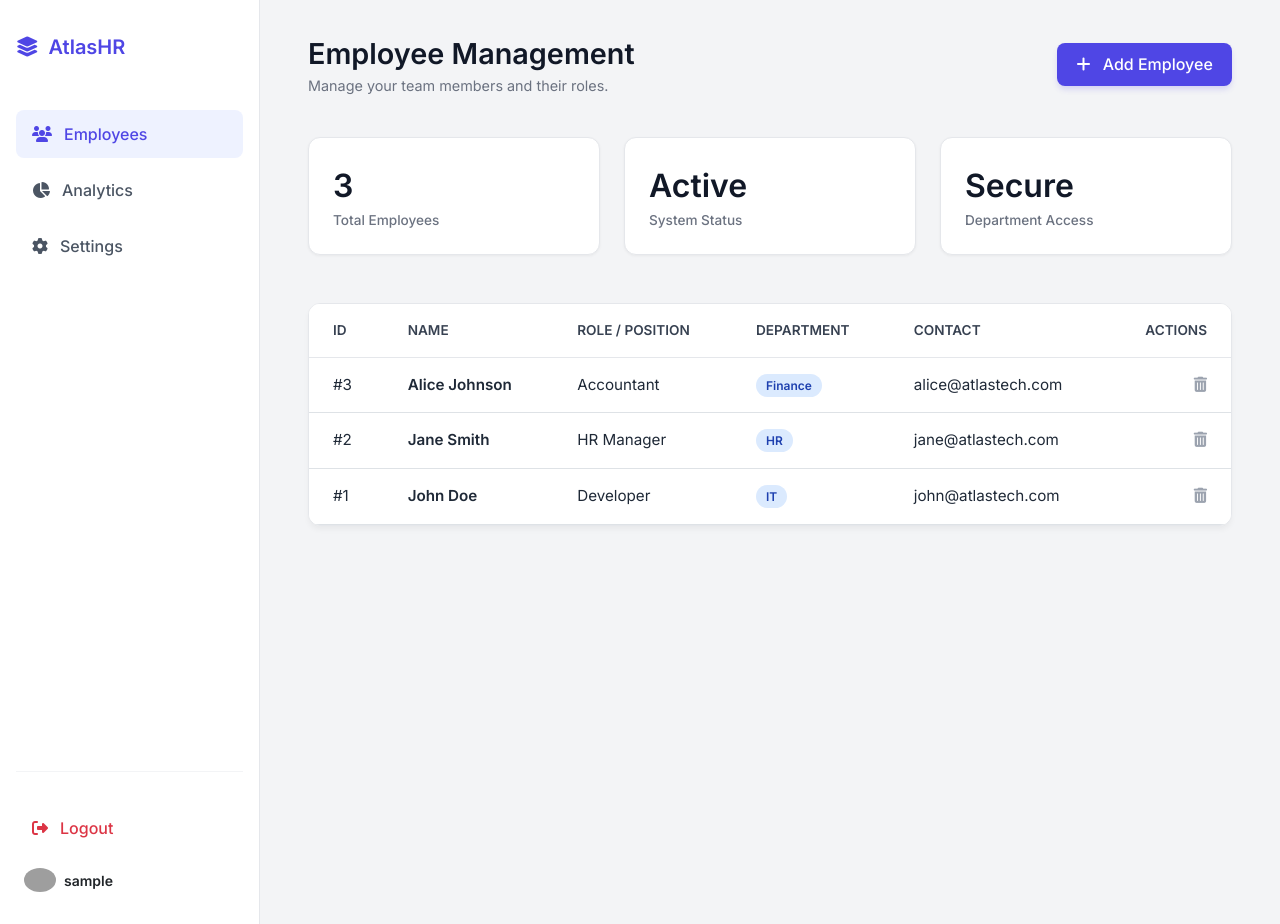
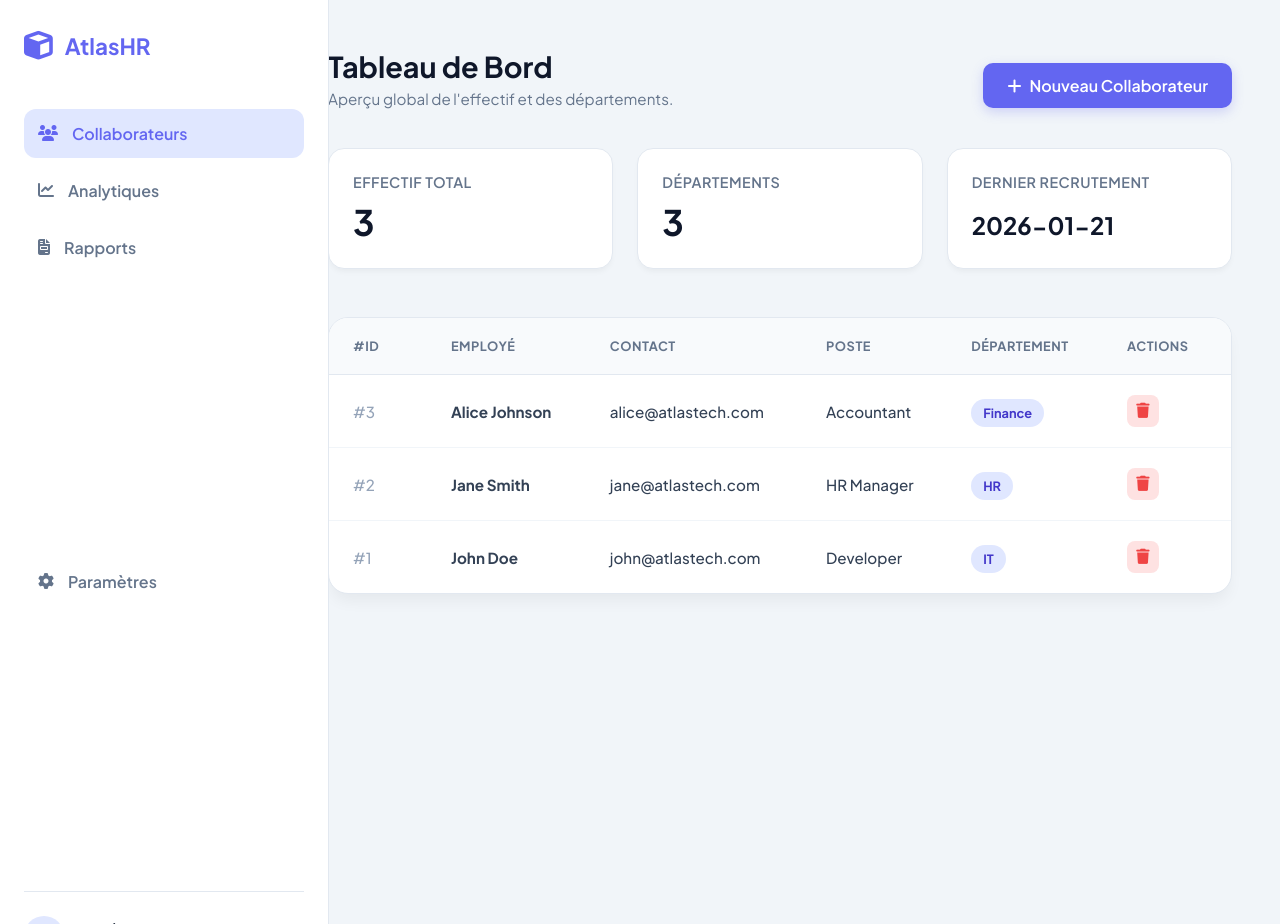
Before and after one commit to Marcelass1/AtlasTech, a PHP site: page / in a window 1280 px wide. Run offline with PHP 8.4, Linux system fonts and the light colour scheme; the visitor is signed in with stand-in values (Sample User, id 1); data comes from the database, SQL or seed files in the repository; grey boxes are pictures that could not be loaded.

Commit message:
Upgrade RH Portal UI to Premium Design

```diff
--- a/src/rh/index.php
+++ b/src/rh/index.php
@@ -10,233 +10,291 @@ include 'db.php';
 <html lang="fr">
 <head>
     <meta charset="UTF-8">
-    <title>AtlasTech RH | Admin Console</title>
-    <!-- Fonts & Icons -->
-    <link href="https://fonts.googleapis.com/css2?family=Inter:wght@300;400;500;600&display=swap" rel="stylesheet">
+    <title>AtlasHR | Tableau de Bord</title>
+    <link href="https://fonts.googleapis.com/css2?family=Plus+Jakarta+Sans:wght@400;500;600;700&display=swap" rel="stylesheet">
     <link href="https://cdnjs.cloudflare.com/ajax/libs/font-awesome/6.4.0/css/all.min.css" rel="stylesheet">
-    <!-- Bootstrap 5 -->
-    <link href="https://cdn.jsdelivr.net/npm/bootstrap@5.3.0/dist/css/bootstrap.min.css" rel="stylesheet">
-
     <style>
         :root {
-            --sidebar-width: 260px;
-            --primary-color: #4F46E5;
-            --bg-body: #F3F4F6;
-            --text-dark: #111827;
+            --primary: #6366f1;
+            --primary-light: #e0e7ff;
+            --secondary: #64748b;
+            --bg-body: #f1f5f9;
+            --bg-card: #ffffff;
+            --text-dark: #1e293b;
+            --text-light: #64748b;
+            --sidebar-width: 280px;
         }
 
         body {
-            font-family: 'Inter', sans-serif;
+            font-family: 'Plus Jakarta Sans', sans-serif;
             background-color: var(--bg-body);
-            overflow-x: hidden;
+            margin: 0;
+            display: flex;
+            min-height: 100vh;
+            color: var(--text-dark);
         }
 
         /* Sidebar */
         .sidebar {
             width: var(--sidebar-width);
-            height: 100vh;
-            position: fixed;
-            top: 0;
-            left: 0;
-            background: #FFFFFF;
-            border-right: 1px solid #E5E7EB;
-            padding: 2rem 1rem;
+            background: #ffffff;
+            border-right: 1px solid #e2e8f0;
             display: flex;
             flex-direction: column;
+            position: fixed;
+            height: 100vh;
+            padding: 2rem 1.5rem;
+            z-index: 100;
         }
 
         .brand {
-            font-size: 1.25rem;
-            font-weight: 700;
-            color: var(--primary-color);
+            display: flex;
+            align-items: center;
+            gap: 12px;
+            font-size: 1.4rem;
+            font-weight: 800;
+            color: var(--primary);
             margin-bottom: 3rem;
+        }
+
+        .brand i { font-size: 1.8rem; }
+
+        .nav-link {
+            display: flex;
+            align-items: center;
+            gap: 14px;
+            padding: 14px;
+            color: var(--secondary);
+            text-decoration: none;
+            border-radius: 12px;
+            font-weight: 600;
+            margin-bottom: 0.5rem;
+            transition: all 0.2s;
+        }
+
+        .nav-link:hover, .nav-link.active {
+            background-color: var(--primary-light);
+            color: var(--primary);
+        }
+
+        .user-block {
+            margin-top: auto;
+            border-top: 1px solid #e2e8f0;
+            padding-top: 1.5rem;
+            display: flex;
+            align-items: center;
+            justify-content: space-between;
+        }
+
+        .user-info {
             display: flex;
             align-items: center;
             gap: 10px;
         }
 
-        .nav-item {
+        .user-avatar {
+            width: 40px;
+            height: 40px;
+            border-radius: 50%;
+            background: var(--primary-light);
+            color: var(--primary);
             display: flex;
             align-items: center;
-            gap: 12px;
-            padding: 12px 16px;
-            color: #4B5563;
-            text-decoration: none;
-            border-radius: 8px;
-            margin-bottom: 0.5rem;
-            font-weight: 500;
-            transition: all 0.2s;
-        }
-
-        .nav-item:hover, .nav-item.active {
-            background-color: #EEF2FF;
-            color: var(--primary-color);
+            justify-content: center;
+            font-weight: 700;
         }
 
         /* Main Content */
         .main-content {
             margin-left: var(--sidebar-width);
-            padding: 2rem 3rem;
+            flex: 1;
+            padding: 3rem;
         }
 
-        /* Header */
         .header {
             display: flex;
             justify-content: space-between;
-            align-items: center;
+            align-items: flex-end;
             margin-bottom: 2.5rem;
         }
 
-        .t-title { font-size: 1.8rem; font-weight: 700; color: var(--text-dark); }
-        .t-subtitle { color: #6B7280; font-size: 0.9rem; }
+        h1 { margin: 0; font-size: 1.8rem; font-weight: 700; color: #0f172a; }
+        p.subtitle { margin: 5px 0 0; color: var(--text-light); font-size: 0.95rem; }
 
-        /* Stats Cards */
+        .btn-add {
+            background: var(--primary);
+            color: white;
+            padding: 12px 24px;
+            border-radius: 10px;
+            text-decoration: none;
+            font-weight: 600;
+            display: inline-flex;
+            align-items: center;
+            gap: 8px;
+            box-shadow: 0 4px 12px rgba(99, 102, 241, 0.25);
+            transition: transform 0.2s;
+        }
+        .btn-add:hover { transform: translateY(-2px); }
+
+        /* Stats Grid */
+        .stats-grid {
+            display: grid;
+            grid-template-columns: repeat(3, 1fr);
+            gap: 1.5rem;
+            margin-bottom: 3rem;
+        }
+
         .stat-card {
             background: white;
             padding: 1.5rem;
-            border-radius: 12px;
-            border: 1px solid #E5E7EB;
-            box-shadow: 0 1px 3px rgba(0,0,0,0.05);
+            border-radius: 16px;
+            border: 1px solid #e2e8f0;
+            box-shadow: 0 4px 6px -2px rgba(0, 0, 0, 0.05);
         }
-        .stat-val { font-size: 2rem; font-weight: 700; color: var(--text-dark); }
-        .stat-label { color: #6B7280; font-size: 0.85rem; font-weight: 500; }
+
+        .stat-meta { color: var(--text-light); font-size: 0.9rem; font-weight: 600; text-transform: uppercase; letter-spacing: 0.5px; }
+        .stat-value { font-size: 2.2rem; font-weight: 700; color: #0f172a; margin: 0.5rem 0 0; }
 
         /* Table */
-        .table-container {
+        .table-wrapper {
             background: white;
-            border-radius: 12px;
-            border: 1px solid #E5E7EB;
+            border-radius: 20px;
+            box-shadow: 0 10px 15px -3px rgba(0, 0, 0, 0.05);
             overflow: hidden;
-            box-shadow: 0 4px 6px -1px rgba(0, 0, 0, 0.05);
+            border: 1px solid #e2e8f0;
         }
 
-        .table thead {
-            background-color: #F9FAFB;
+        table { width: 100%; border-collapse: collapse; }
+
+        th {
+            background: #f8fafc;
+            text-align: left;
+            padding: 1.25rem 1.5rem;
+            font-size: 0.8rem;
+            font-weight: 700;
+            text-transform: uppercase;
+            color: #64748b;
+            letter-spacing: 0.5px;
+            border-bottom: 1px solid #e2e8f0;
         }
 
-        .table th {
-            font-weight: 600;
-            color: #374151;
-            padding: 1rem 1.5rem;
-            border-bottom: 1px solid #E5E7EB;
-            font-size: 0.85rem;
-            text-transform: uppercase;
+        td {
+            padding: 1.25rem 1.5rem;
+            border-bottom: 1px solid #f1f5f9;
+            color: #334155;
+            font-size: 0.95rem;
+            font-weight: 500;
         }
 
-        .table td {
-            padding: 1rem 1.5rem;
-            vertical-align: middle;
-            color: #1F2937;
-            font-size: 0.95rem;
+        tr:last-child td { border-bottom: none; }
+        tr:hover td { background: #f8fafc; }
+
+        .badge {
+            background: #e0e7ff;
+            color: #4338ca;
+            padding: 6px 12px;
+            border-radius: 20px;
+            font-size: 0.8rem;
+            font-weight: 700;
         }
 
-        .badge-dept {
-            background: #DBEAFE;
-            color: #1E40AF;
-            padding: 4px 10px;
-            border-radius: 20px;
-            font-size: 0.75rem;
-            font-weight: 600;
+        .action-btn {
+            width: 32px;
+            height: 32px;
+            border-radius: 8px;
+            display: flex;
+            align-items: center;
+            justify-content: center;
+            background: #fee2e2;
+            color: #ef4444;
+            text-decoration: none;
+            transition: all 0.2s;
         }
-
-        .btn-add {
-            background-color: var(--primary-color);
-            color: white;
-            padding: 0.6rem 1.2rem;
-            border-radius: 8px;
-            font-weight: 500;
-            border: none;
-            box-shadow: 0 4px 6px -1px rgba(79, 70, 229, 0.2);
-        }
-        .btn-add:hover { background-color: #4338CA; color: white; }
-
-        .btn-icon {
-            color: #9CA3AF;
-            transition: 0.2s;
-        }
-        .btn-icon:hover { color: #EF4444; }
+        .action-btn:hover { background: #ef4444; color: white; }
 
     </style>
 </head>
 <body>
 
-    <!-- Sidebar -->
-    <div class="sidebar">
+    <nav class="sidebar">
         <div class="brand">
-            <i class="fas fa-layer-group"></i> AtlasHR
+            <i class="fas fa-cube"></i> AtlasHR
         </div>
-        <a href="#" class="nav-item active">
-            <i class="fas fa-users"></i> Employees
+
+        <a href="#" class="nav-link active">
+            <i class="fas fa-users"></i>
+            Collaborateurs
         </a>
-        <a href="#" class="nav-item">
-            <i class="fas fa-chart-pie"></i> Analytics
+        <a href="#" class="nav-link">
+            <i class="fas fa-chart-line"></i>
+            Analytiques
         </a>
-        <a href="#" class="nav-item">
-            <i class="fas fa-cog"></i> Settings
+        <a href="#" class="nav-link">
+            <i class="fas fa-file-invoice"></i>
+            Rapports
         </a>
-        <div style="margin-top: auto; padding-top: 2rem; border-top: 1px solid #F3F4F6;">
-            <a href="logout.php" class="nav-item text-danger">
-                <i class="fas fa-sign-out-alt"></i> Logout
-            </a>
-            <div class="d-flex align-items-center gap-2 mt-3 ps-2">
-                <img src="https://ui-avatars.com/api/?name=<?php echo $_SESSION['username']; ?>&background=random" style="width: 32px; border-radius: 50%;">
-                <small style="font-weight: 600;"><?php echo htmlspecialchars($_SESSION['username']); ?></small>
+        <a href="#" class="nav-link" style="margin-top:auto;">
+            <i class="fas fa-cog"></i>
+            Paramètres
+        </a>
+
+        <div class="user-block">
+            <div class="user-info">
+                <div class="user-avatar">
+                   <?php echo strtoupper(substr($_SESSION['username'], 0, 1)); ?>
+                </div>
+                <div style="font-size: 0.9rem; font-weight: 600;">
+                    <?php echo htmlspecialchars($_SESSION['username']); ?>
+                    <div style="font-size: 0.75rem; color: #94a3b8; font-weight:400;">Administrateur</div>
+                </div>
             </div>
+            <a href="logout.php" style="color: #ef4444; font-size:1.1rem;"><i class="fas fa-sign-out-alt"></i></a>
         </div>
-    </div>
+    </nav>
 
-    <!-- Main Content -->
-    <div class="main-content">
-
+    <main class="main-content">
         <div class="header">
             <div>
-                <div class="t-title">Employee Management</div>
-                <div class="t-subtitle">Manage your team members and their roles.</div>
+                <h1>Tableau de Bord</h1>
+                <p class="subtitle">Aperçu global de l'effectif et des départements.</p>
             </div>
-            <a href="create.php" class="btn btn-add">
-                <i class="fas fa-plus me-2"></i> Add Employee
+            <a href="create.php" class="btn-add">
+                <i class="fas fa-plus"></i> Nouveau Collaborateur
             </a>
         </div>
 
-        <!-- Dashboard Stats Row -->
-        <div class="row mb-5">
-            <?php
-            // Simple logic to count employees
-            $total_sql = "SELECT count(*) as total FROM employees";
-            $total_res = $conn->query($total_sql);
-            $total_emp = ($total_res->num_rows > 0) ? $total_res->fetch_assoc()['total'] : 0;
-            ?>
-            <div class="col-md-4">
-                <div class="stat-card">
-                    <div class="stat-val"><?php echo $total_emp; ?></div>
-                    <div class="stat-label">Total Employees</div>
-                </div>
+        <?php
+            // Calculate Stats
+            $total_emp = $conn->query("SELECT count(*) as c FROM employees")->fetch_assoc()['c'];
+            $total_depts = $conn->query("SELECT count(distinct department) as c FROM employees")->fetch_assoc()['c'];
+            $latest_hire = $conn->query("SELECT hired_date FROM employees ORDER BY hired_date DESC LIMIT 1")->fetch_assoc()['hired_date'] ?? 'N/A';
+        ?>
+
+        <div class="stats-grid">
+            <div class="stat-card">
+                <div class="stat-meta">Effectif Total</div>
+                <div class="stat-value"><?php echo $total_emp; ?></div>
             </div>
-            <div class="col-md-4">
-                <div class="stat-card">
-                    <div class="stat-val">Active</div>
-                    <div class="stat-label">System Status</div>
-                </div>
+            <div class="stat-card">
+                <div class="stat-meta">Départements</div>
+                <div class="stat-value"><?php echo $total_depts; ?></div>
             </div>
-            <div class="col-md-4">
-                <div class="stat-card">
-                    <div class="stat-val">Secure</div>
-                    <div class="stat-label">Department Access</div>
-                </div>
+            <div class="stat-card">
+                <div class="stat-meta">Dernier Recrutement</div>
+                <div class="stat-value" style="font-size:1.5rem; margin-top:1.2rem;"><?php echo $latest_hire; ?></div>
             </div>
         </div>
 
-        <!-- Employee Table -->
-        <div class="table-container">
-            <table class="table mb-0">
+        <div class="table-wrapper">
+            <table>
                 <thead>
                     <tr>
-                        <th>ID</th>
-                        <th>Name</th>
-                        <th>Role / Position</th>
-                        <th>Department</th>
+                        <th width="50">#ID</th>
+                        <th>Employé</th>
                         <th>Contact</th>
-                        <th class="text-end">Actions</th>
+                        <th>Poste</th>
+                        <th>Département</th>
+                        <th width="80" class="text-end">Actions</th>
                     </tr>
                 </thead>
                 <tbody>
@@ -247,32 +305,29 @@ include 'db.php';
                     if ($result->num_rows > 0) {
                         while($row = $result->fetch_assoc()) {
                             echo "<tr>
-                                <td>#" . $row["id"] . "</td>
+                                <td style='color:#94a3b8;'>#" . $row["id"] . "</td>
                                 <td>
-                                    <div class='d-flex align-items-center gap-3'>
-                                        <div class='fw-bold'>" . $row["first_name"] . " " . $row["last_name"] . "</div>
-                                    </div>
+                                    <div style='font-weight:700;'>" . $row["first_name"] . " " . $row["last_name"] . "</div>
                                 </td>
+                                <td>" . $row["email"] . "</td>
                                 <td>" . $row["position"] . "</td>
-                                <td><span class='badge-dept'>" . $row["department"] . "</span></td>
-                                <td>" . $row["email"] . "</td>
-                                <td class='text-end'>
-                                    <a href='delete.php?id=" . $row["id"] . "' class='btn-icon' onclick='return confirm(\"Permanently delete this employee?\")'>
-                                        <i class='fas fa-trash-alt'></i>
+                                <td><span class='badge'>" . $row["department"] . "</span></td>
+                                <td>
+                                    <a href='delete.php?id=" . $row["id"] . "' class='action-btn' onclick='return confirm(\"Supprimer cet employé ?\")'>
+                                        <i class='fas fa-trash'></i>
                                     </a>
                                 </td>
                             </tr>";
                         }
                     } else {
-                        echo "<tr><td colspan='6' class='text-center py-4 text-muted'>No employees found in the database.</td></tr>";
+                        echo "<tr><td colspan='6' style='text-align:center; padding:2rem; color:#94a3b8;'>Aucun collaborateur trouvé.</td></tr>";
                     }
                     $conn->close();
                     ?>
                 </tbody>
             </table>
         </div>
-
-    </div>
+    </main>
 
 </body>
 </html>
```
Also changed, not shown: src/rh/login.php (+160 -70 lines).
